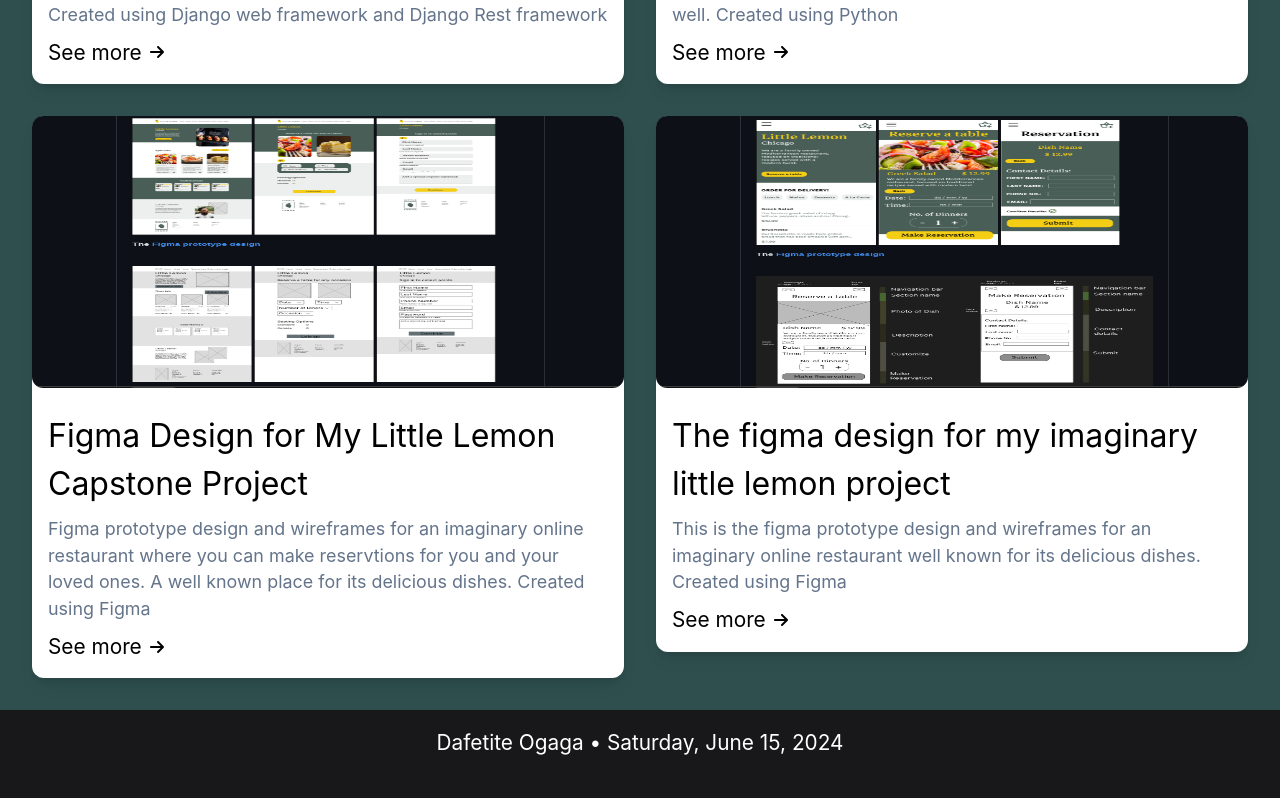
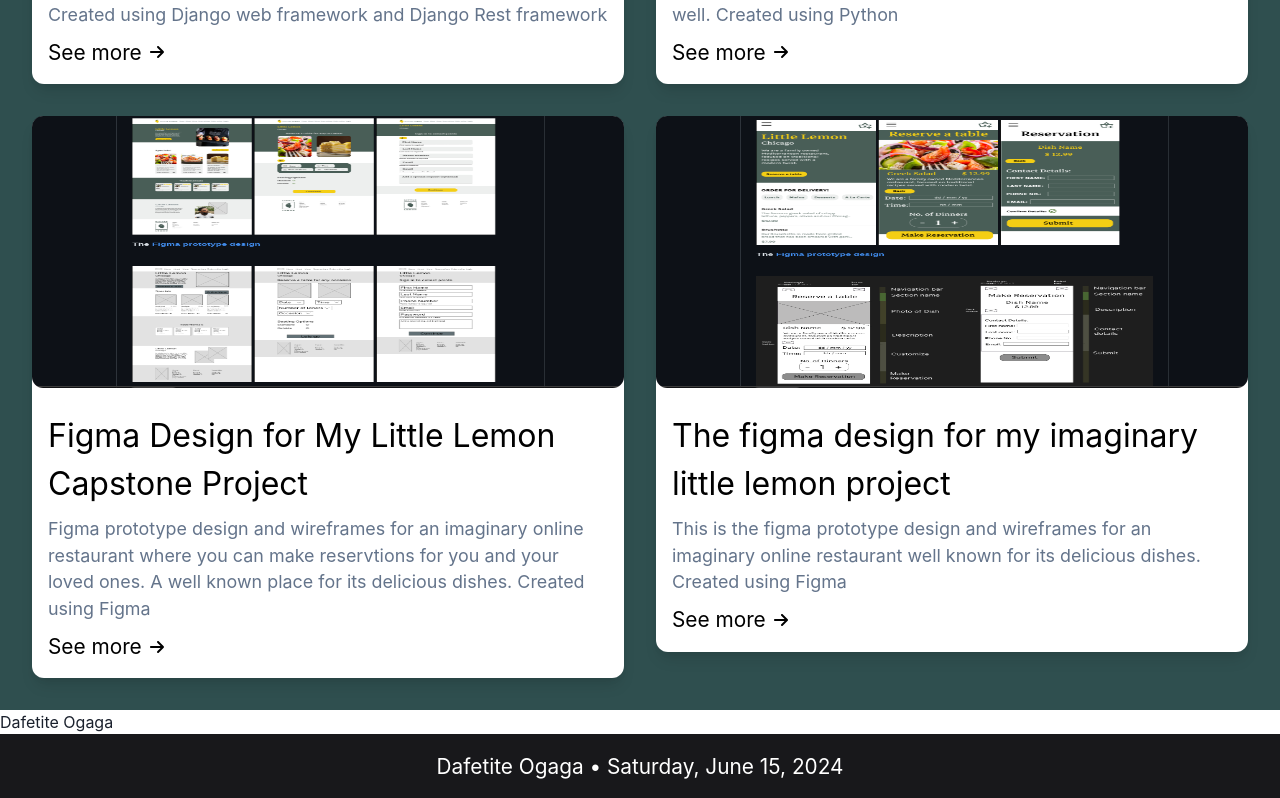
Before and after one commit to DafetiteOgaga/dafetite, a React (Create React App) app: page / in a window 1280 px wide. Shown: the part 2681-3479 px from the top of the page. Before the commit the page ends 3455 px from the top, so only its background shows below. Built offline with nearby package versions, Linux system fonts and the light colour scheme.

Commit message:
added linkedin badge

```diff
--- a/public/index.html
+++ b/public/index.html
@@ -28,6 +28,7 @@
       Learn how to configure a non-root public URL by running `npm run build`.
     -->
     <title>Dafetite</title>
+    <script src="https://platform.linkedin.com/badges/js/profile.js" async defer type="text/javascript"></script>
   </head>
   <body>
     <noscript>You need to enable JavaScript to run this app.</noscript>
--- a/src/App.js
+++ b/src/App.js
@@ -16,6 +16,7 @@
       <Header />
       <LandingSection />
       <ProjectsSection />
+      <div class="badge-base LI-profile-badge" data-locale="en_US" data-size="medium" data-theme="light" data-type="VERTICAL" data-vanity="ogagadafetite" data-version="v1"><a class="badge-base__link LI-simple-link" href="https://ng.linkedin.com/in/ogagadafetite?trk=profile-badge">Dafetite Ogaga</a></div>
       <Footer />
     </main>
   </ChakraProvider>
--- a/src/components/ProjectsSection.js
+++ b/src/components/ProjectsSection.js
@@ -119,6 +119,7 @@
            ))}
      </Box>
    </FullScreenSection>
+
  );
 };
 
```
